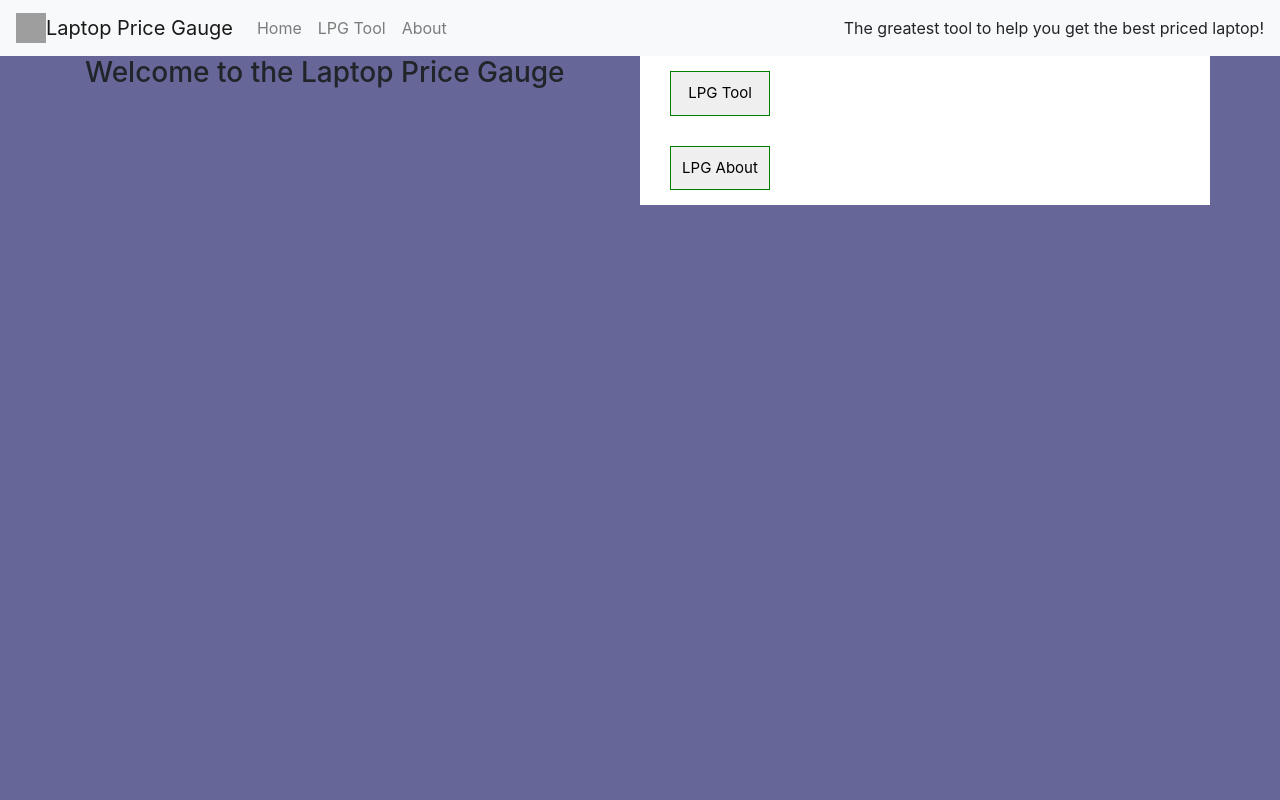
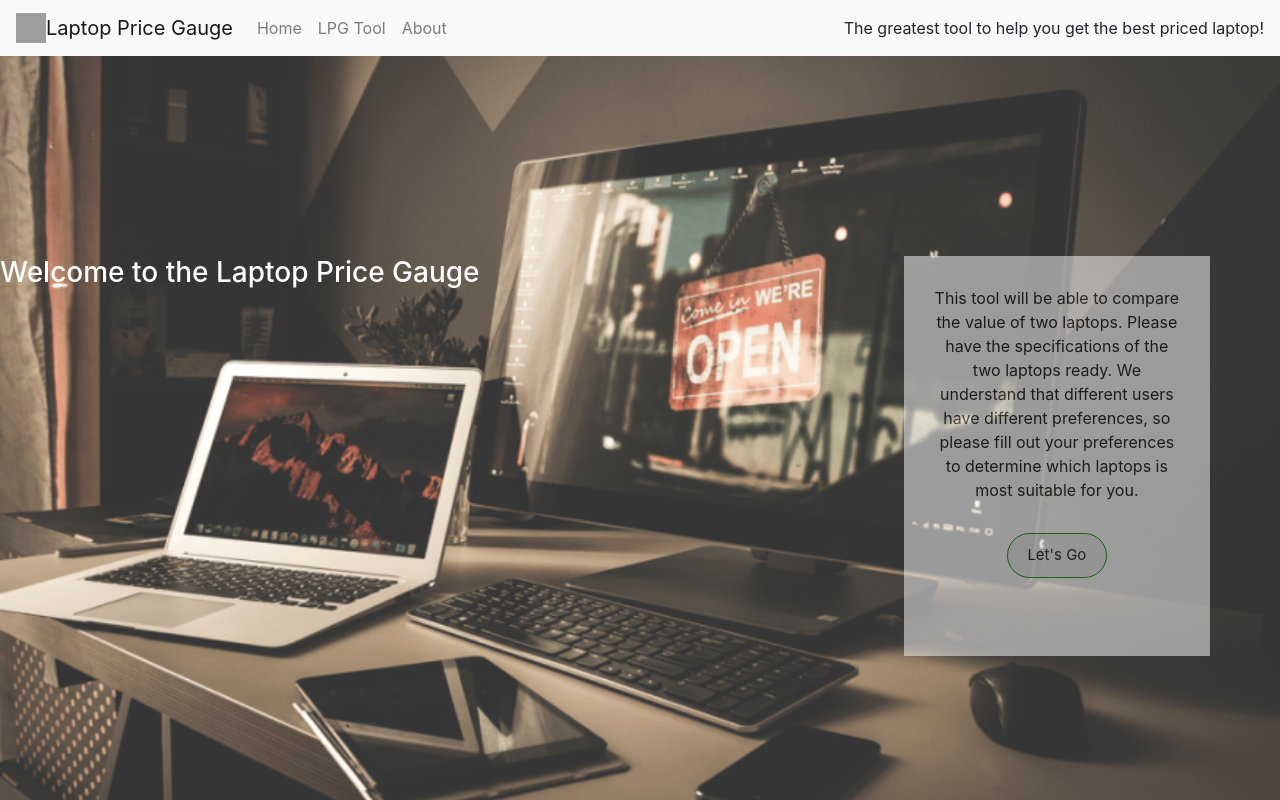
Before and after one commit to parathan/laptop-price-gauge, a Flask app: page / in a window 1280 px wide. Run offline with Flask 2, Linux system fonts and the light colour scheme; some libraries are stand-ins or nearby versions; grey boxes are pictures that could not be loaded.

Commit message:
Editing styling

```diff
--- a/Templates/LPG_Home.html
+++ b/Templates/LPG_Home.html
@@ -6,15 +6,19 @@
 {% block body %}
 <div class="container">
 	<div class="row">
-		<div class="col">
+		<div class="col-9">
 			<h3>Welcome to the Laptop Price Gauge</h3>
 		</div>
-		<div class="col" id=navigator>
+		<div class="col-3" id=navigator>
+			<p>
+				This tool will be able to compare the value of two laptops.
+				Please have the specifications of the two laptops ready.
+				We understand that different users have different preferences,
+				so please fill out your preferences to determine which laptops
+				is most suitable for you.
+			</p>
 			<form action="{{ url_for('lpg_tool') }}">
-				<input type="submit" value="LPG Tool">
-			</form>
-			<form action="{{ url_for('lpg_about') }}">
-				<input type="submit" value="LPG About">
+				<input type="submit" value="Let's Go">
 			</form>
 		</div>
 	</div>
--- a/static/css/style.css
+++ b/static/css/style.css
@@ -1,10 +1,32 @@
 body{
-    background-color: #666699;
+    background-image: url("/static/img/background1.png");
+    width: 100%;
     background-size: cover;
-
-    height: 100vh;
+    filter:progid:DXImageTransform.Microsoft.AlphaImageLoader(src='background1.png',sizingMethod='scale');
+    -ms-filter:"progid:DXImageTransform.Microsoft.AlphaImageLoader(src='background1.png',sizingMethod='scale')";
     padding:0;
     margin:0;
+}
+
+h3{
+  color: white;
+}
+
+p{
+  opacity: 1;
+  color: black;
+}
+
+.col-3{
+  opacity: .5;
+  padding: 30px;
+  height: 400px;
+  text-align: center;
+}
+
+.row{
+  margin-top: 200px;
+  margin-left: -100px;
 }
 .subentry{
   width: 50%;
@@ -26,10 +48,6 @@ body{
 
 p{
 	text-align: center;
-	font-family: Arial, Helvetica, sans-serif;
-	font-variant: small-caps;
-	font-size: 16px;
-        color: white;
 }
 
 .laptop_heading{
@@ -87,6 +105,7 @@ input[type=text], input[type=submit]{
 	width: 150px;
 	text-align: center;
 	border: 1px solid #6a0dad;
+  border-radius: 30px;
 	padding:10px;
 	margin: 15px;
 	font-size:15px;
```
Also changed, not shown: static/img/background1.png (added).
